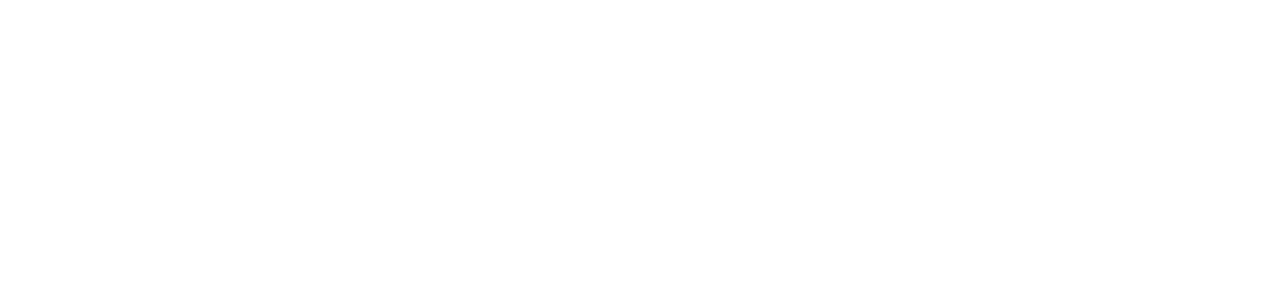
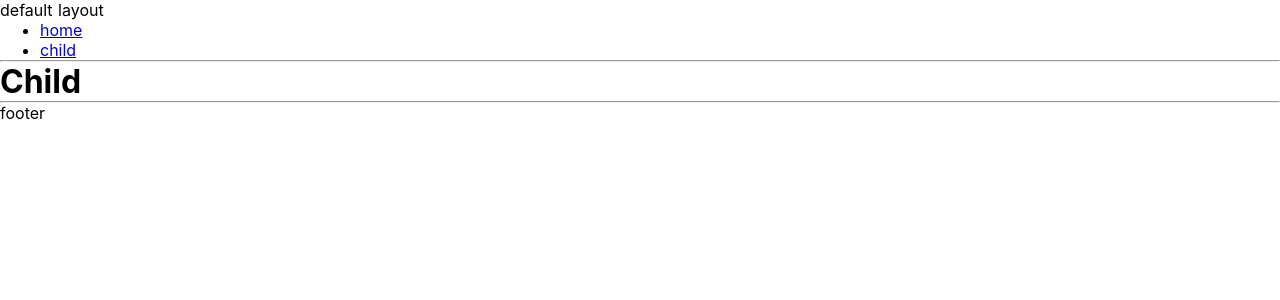
Before and after one commit to Hannosuke/my-first-nuxt-app, a Nuxt app: page /child in a window 1280 px wide. Before the commit this address had no page. Shown: the top 300 px of the page. Built offline with nearby package versions, Linux system fonts and the light colour scheme.

Commit message:
デフォルトのレイアウトでナビゲーションを共通化した
そのことがわかりやすいようにルートのページを変更した
ルートページに追加したページコンポーネントも追加

```diff
--- /dev/null
+++ b/components/AppNavigation.vue
@@ -0,0 +1,6 @@
+<template>
+  <ul>
+    <li><nuxt-link to="/">home</nuxt-link></li>
+    <li><nuxt-link to="/child">child</nuxt-link></li>
+  </ul>
+</template>
--- a/layouts/default.vue
+++ b/layouts/default.vue
@@ -1,8 +1,25 @@
 <template>
   <div>
+    <span>default layout</span>
+    <AppNavigation />
+    <hr>
     <nuxt/>
+    <hr>
+    <footer>
+        footer
+    </footer>
   </div>
 </template>
+
+<script>
+import AppNavigation from '~/components/AppNavigation.vue'
+
+export default {
+  components : {
+    AppNavigation
+  }
+}
+</script>
 
 <style>
 html {
--- /dev/null
+++ b/pages/child.vue
@@ -0,0 +1,5 @@
+<template>
+  <div>
+    <h1>Child</h1>
+  </div>
+</template>
--- a/pages/index.vue
+++ b/pages/index.vue
@@ -1,24 +1,7 @@
 <template>
-  <section class="container">
-    <div>
-      <h3> Nuxtのタグが付けられた投稿の一覧</h3>
-      <ul>
-        <li v-for="item in items" :key="item.id">
-          <h4>
-              <span>{{item.title}}</span>
-              <small>
-                <span>by </span>
-                <nuxt-link :to="`/users/${item.user.id}`">
-                  {{item.user.id}}
-                </nuxt-link>
-              </small>
-          </h4>
-          <div>{{item.body.slice(0, 130)}}.....</div>
-          <p><a :href="item.url">{{item.url}}</a></p>
-        </li>
-      </ul>
-    </div>
-  </section>
+  <div>
+    <h1>Index page</h1>
+  </div>
 </template>
 
 <script>
```
